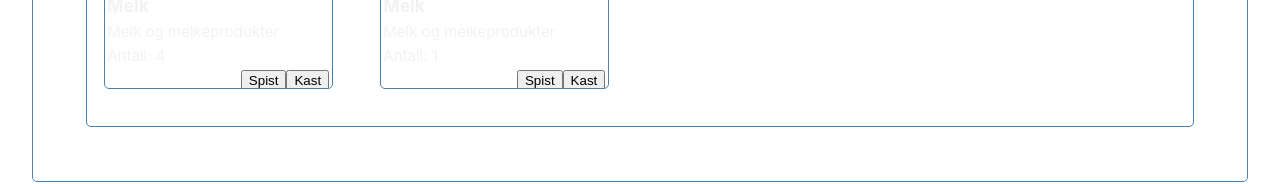
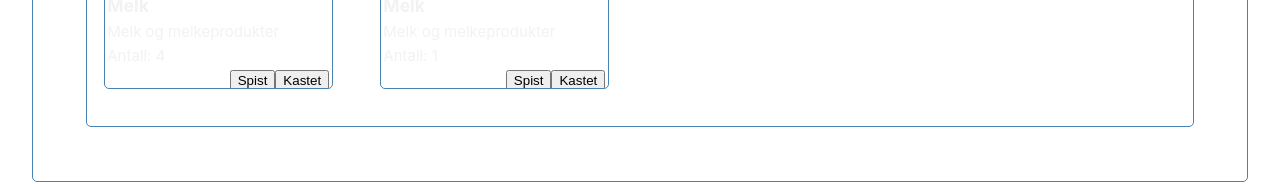
Before and after one commit to oddfjell/idatt2106_2023_12-frontend, a Vue app in the folder smartmat/: page /refrigerator in a window 1280 px wide. Shown: the part 275-459 px from the top of the page. Built offline with nearby package versions, Linux system fonts and the light colour scheme; no server answers.

Commit message:
Fixed "close" functionallity for the Modal

```diff
--- a/smartmat/src/components/Fridge/Throw.vue
+++ b/smartmat/src/components/Fridge/Throw.vue
@@ -1,9 +1,9 @@
 <template>
-    <button id="throwModalBtn" @click="showThrowModal=true"> Kast </button>
+    <button id="throwModalBtn" @click="showThrowModal=true"> Kastet </button>
     <Teleport to="body">
-        <BaseModal id="throwModal" :show="showThrowModal" @close="showThrowModal = false">
+        <BaseModal id="throwModal" :show="showThrowModal">
             <template #header>
-                <h3>Kast</h3>
+                <h3>Kastet</h3>
             </template>
             <template #body>
                 <p>Hvor mye var det igjen av varen?</p>
@@ -11,12 +11,12 @@
                 <input tabindex="0" type="range" step="10" min="0" max="100" value="100" class="slider" id="throwSlider" @input="onSliderInput">
                 </div>
                 <p v-if="value>90">Hele varen ble kastet :(</p>
-                <p v-else-if="value<10">Ingenting! Hele varen var brukt! :)</p>
+                <p v-else-if="value<10">Ingenting! Hele varen ble brukt! :)</p>
                 <p v-else>{{value}}% igjen</p>
             </template>
             <template #footer>
-            <button class="Btn" @click="$emit('close')" id="throwBtn">Kast</button>
-                <button class="Btn" @click="$emit('close')" id="cancelBtn" >Avbryt</button>
+                <button class="Btn" @click="close" id="throwBtn">Kast</button>
+                <button class="Btn" @click="close" id="cancelBtn" >Avbryt</button>
             </template>
         </BaseModal>
     </Teleport>
@@ -37,6 +37,10 @@ export default {
     methods:{
         onSliderInput(event){
             this.value=event.target.value;
+        },
+        close(){
+            console.log("Bruh")
+            this.showThrowModal=false
         }
     }
 }
```
